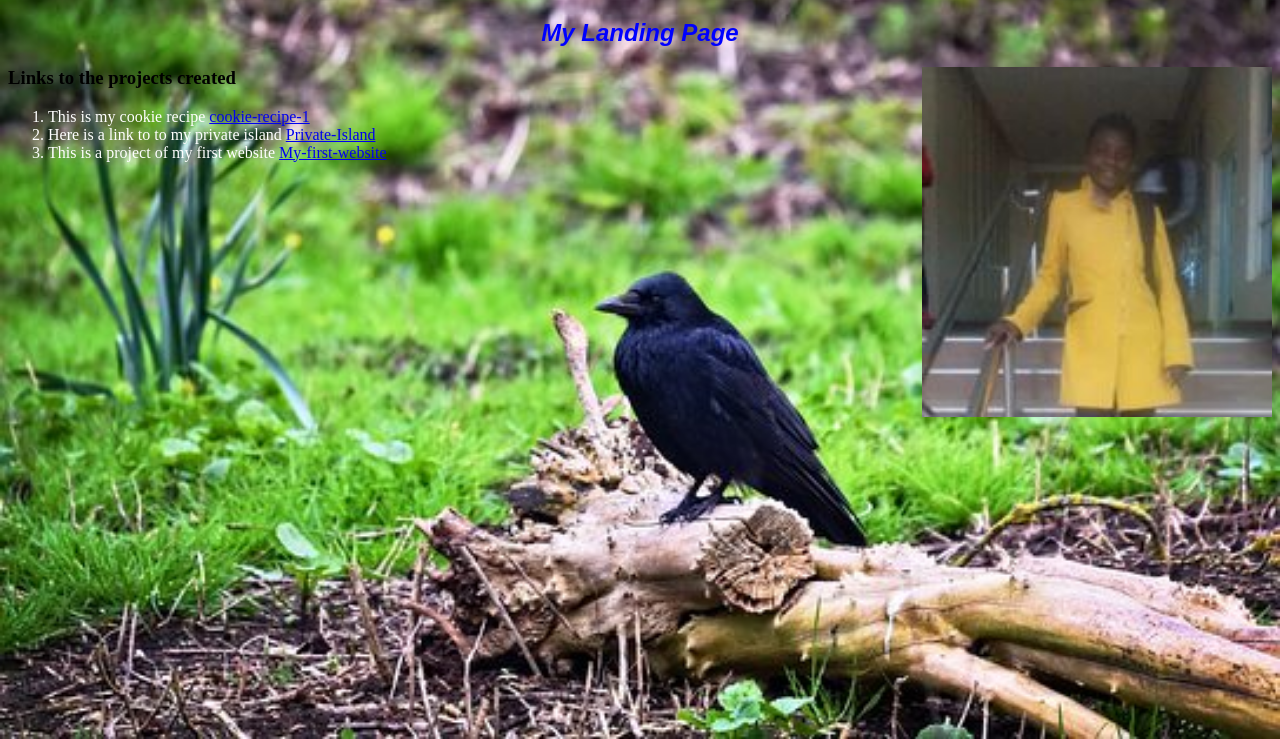
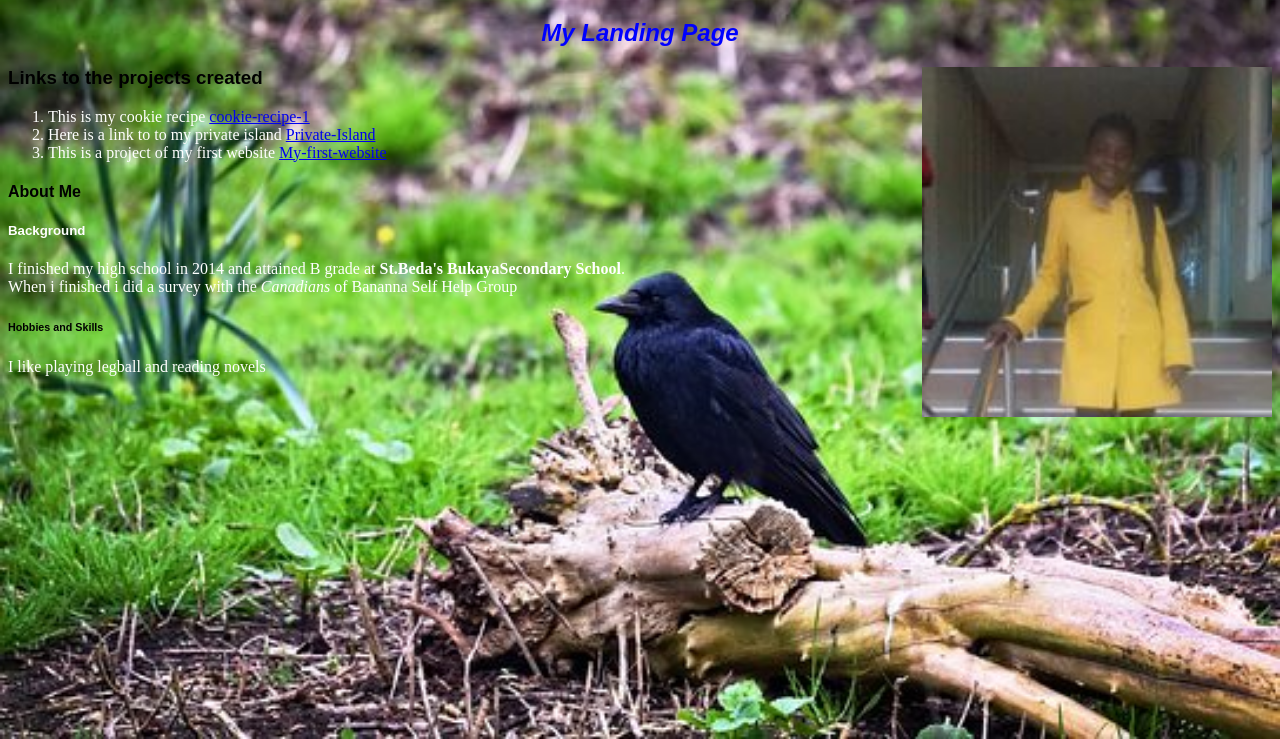
Before and after one commit to adhiambo16/Portfolio-Landing-Page, a plain HTML site: page index.html in a window 1280 px wide. Shown: the part 61-800 px from the top of the page. Drawn offline with Linux system fonts and the light colour scheme.

Commit message:
Added h5

```diff
--- a/css/styles.css
+++ b/css/styles.css
@@ -1,5 +1,5 @@
 h1,h2{
-  color: #0000ff;
+  color:#0000ff;
   text-align: center;
   font-style: italic;
   font-family: sans-serif;
@@ -12,6 +12,12 @@ body{
 img{
   float:right;
 }
-ol{
+ol,ul{
   color:white;
 }
+h5,p{
+  color: white;
+}
+h3,h4,h5,h6{
+  font-family: sans-serif;
+}
--- a/index.html
+++ b/index.html
@@ -17,9 +17,15 @@
   <h3>Links to the projects created</h3>
   <ol>
     <li>This is my cookie recipe <a href="https://github.com/adhiambo16/cookie-recipe-1.git"> cookie-recipe-1 </a></li>
-    <li>Here is a link to to my private island <a href="https://github.com/adhiambo16/Private-Island.git"> Private-Island<a/></li>
+    <li>Here is a link to to my private island <a href="https://github.com/adhiambo16/Private-Island.git"> Private-Island</a></li>
     <li>This is a project of my first website <a href="https://github.com/adhiambo16/My-first-website.git">My-first-website</a></li>
 </ol>
+<h4>About Me</h4>
+<h5>Background</h5>
+<p>I finished my high school in 2014 and attained B grade at <strong>St.Beda's BukayaSecondary School</strong>.<br>When i finished i did a survey with the <em>Canadians</em> of Bananna Self Help Group<br></p>
+<h6>Hobbies and Skills</h6>
+<p>I like playing legball and reading novels</p>
+
 </body>
 
 </html>
```
